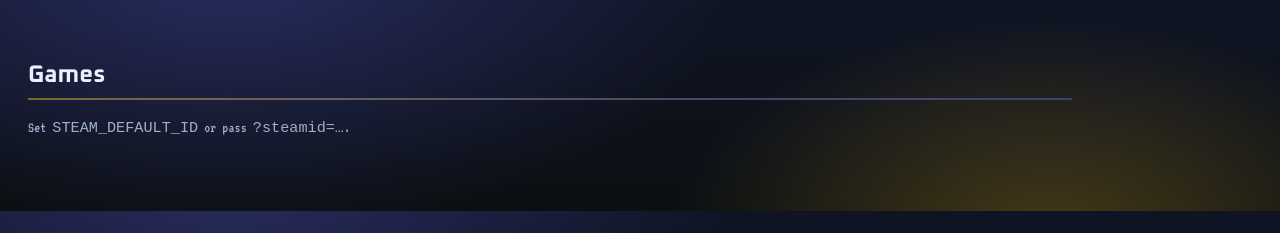
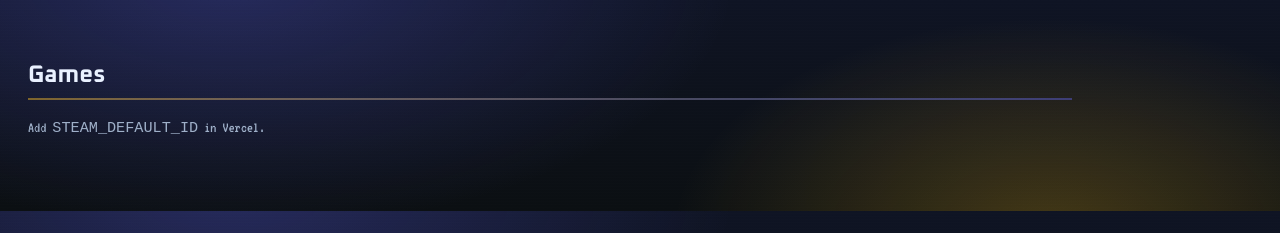
Before and after one commit to capnhenny/henntendo, a Next.js app: page /steam/games in a window 1280 px wide. Shown: the top 233 px of the page. Built offline with nearby package versions, Linux system fonts and the light colour scheme.

Commit message:
Update page.tsx

```diff
--- a/app/steam/games/page.tsx
+++ b/app/steam/games/page.tsx
@@ -1,41 +1,30 @@
-import GameIcon from '../../components/GameIcon';
+import GameIcon from "../../components/GameIcon";
 
-type Game = {
-  appid: number;
-  name: string;
-  playtime_forever: number; // minutes
-  img_icon_url?: string;
-};
+type Game = { appid: number; name: string; playtime_forever: number; img_icon_url?: string; };
+const toHrs = (m:number) => (m/60).toFixed(1);
 
-function minutesToHours(min: number) {
-  return (min / 60).toFixed(1);
-}
+export default async function GamesPage({ searchParams }:{ searchParams?: { steamid?: string }}) {
+  const steamid = searchParams?.steamid || process.env.STEAM_DEFAULT_ID || "";
+  if (!steamid) return <div className="container section"><h2 className="section-title">Games</h2><p className="subtle">Add <code>STEAM_DEFAULT_ID</code> in Vercel.</p></div>;
 
-export default async function GamesPage({ searchParams }: { searchParams?: { steamid?: string } }) {
-  const steamid = searchParams?.steamid || process.env.STEAM_DEFAULT_ID || '';
-  if (!steamid) return <div className="container section"><h2 className="section-title">Games</h2><p className="subtle">Set <code>STEAM_DEFAULT_ID</code> or pass <code>?steamid=…</code>.</p></div>;
-
-  const res = await fetch(`/api/steam/games?steamid=${steamid}`, { next: { revalidate: 300 } });
-  const { games = [] } = await res.json() as { games: Game[] };
-
-  const top = games.slice().sort((a,b) => b.playtime_forever - a.playtime_forever); // or .slice(0,10)
+  const res = await fetch(`/api/steam/games?steamid=${encodeURIComponent(steamid)}`, { next: { revalidate: 300 }});
+  const data = await res.json();
+  const games = (data?.games ?? []) as Game[];
+  const sorted = games.slice().sort((a,b) => b.playtime_forever - a.playtime_forever);
 
   return (
     <div className="container section">
-      <h2 className="section-title">Top Games</h2>
+      <h2 className="section-title">Games</h2>
       <ul className="games-list">
-        {top.map(g => (
+        {sorted.map(g => (
           <li key={g.appid} className="game-item">
             <div className="game-main">
-              <GameIcon appid={g.appid} iconHash={g.img_icon_url} alt={`${g.name} cover`} />
+              <GameIcon appid={g.appid} iconHash={g.img_icon_url} />
               <div className="game-title">
                 <span className="game-name">{g.name}</span>
-                <span className="game-meta">{minutesToHours(g.playtime_forever)} hrs total</span>
+                <span className="game-meta">{toHrs(g.playtime_forever)} hrs total</span>
               </div>
             </div>
-
-            {/* right-side action stays as-is */}
-            {/* <a className="button" href={`/steam/achievements?appid=${g.appid}`}>See achievements</a> */}
           </li>
         ))}
       </ul>
```
